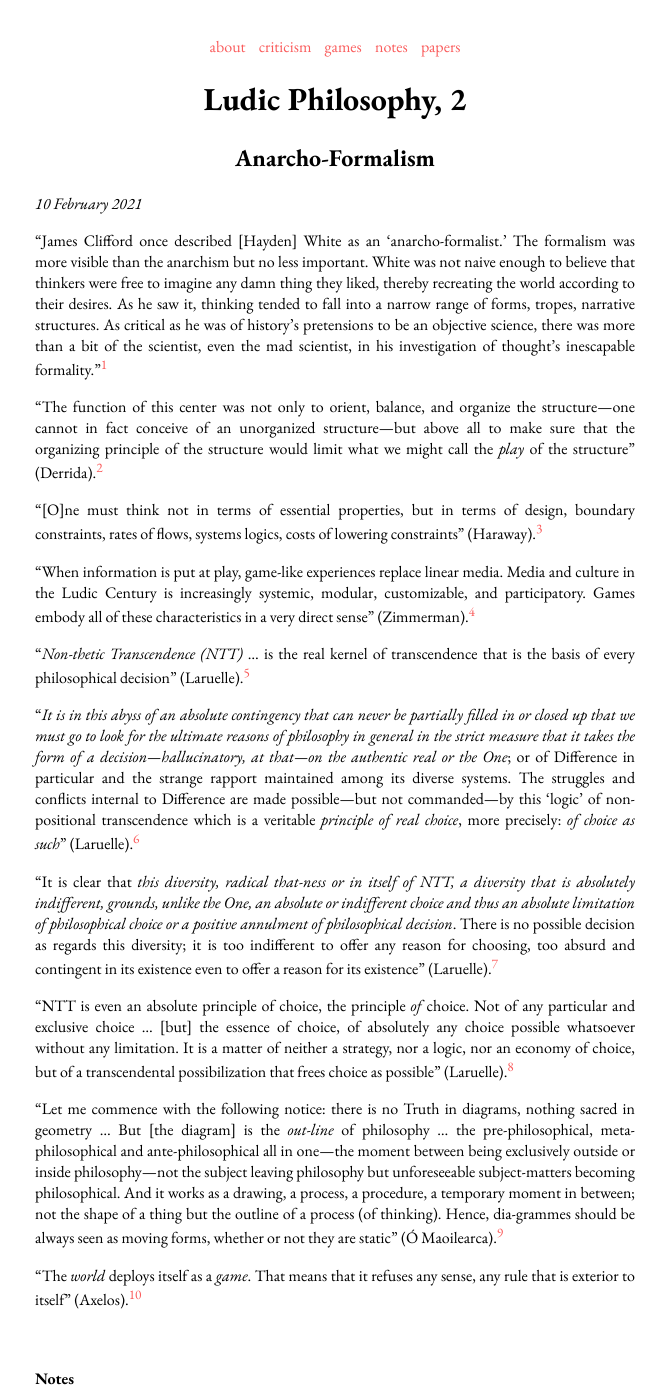
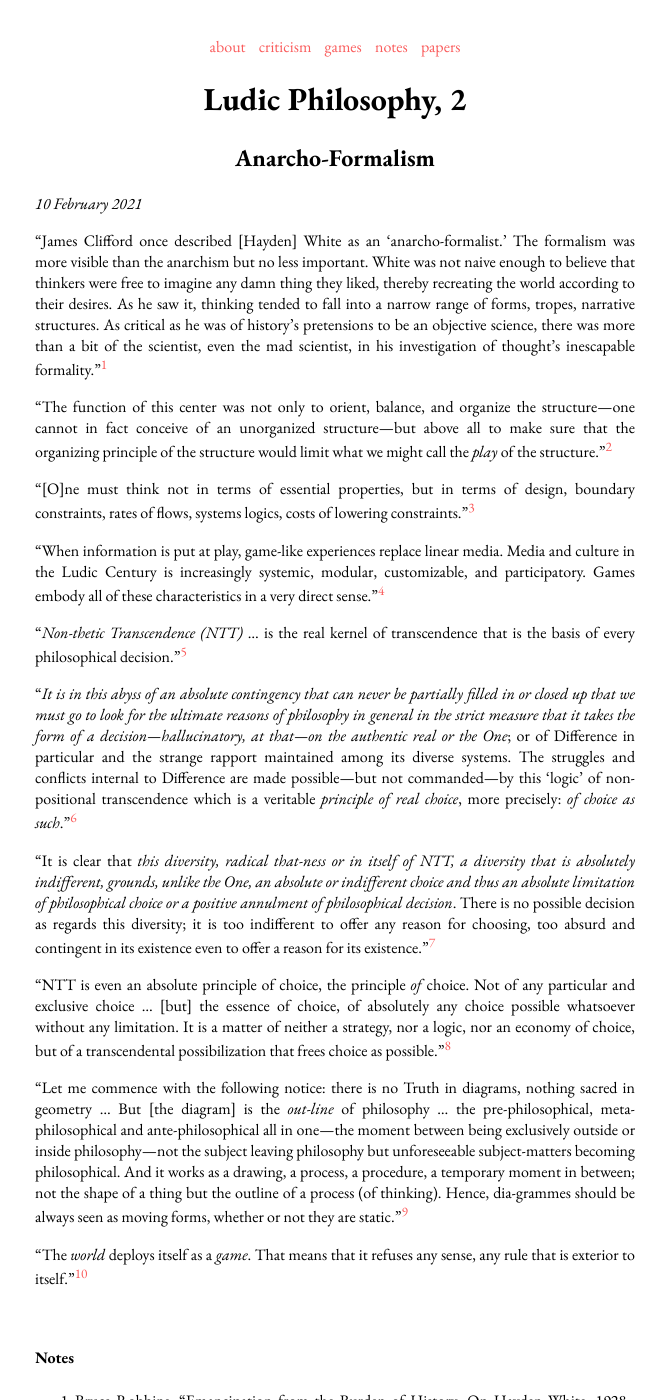
Before and after one commit to steinea/steinea.github.io, a Jekyll site: the page built from _posts/2021-02-10-ludic-philosophy-2.md, in a window 1280 px wide and 1400 px high. Shown: the whole window, without its empty margins (305-971 px from the left). Built offline with Jekyll 4.4.1, drawn with Linux system fonts in a browser that asks for light colours.

Commit message:
Resubmerged parentheticals

```diff
--- a/_posts/2021-02-10-ludic-philosophy-2.md
+++ b/_posts/2021-02-10-ludic-philosophy-2.md
@@ -6,23 +6,23 @@
 ---
 "James Clifford once described [Hayden] White as an 'anarcho-formalist.' The formalism was more visible than the anarchism but no less important. White was not naive enough to believe that thinkers were free to imagine any damn thing they liked, thereby recreating the world according to their desires. As he saw it, thinking tended to fall into a narrow range of forms, tropes, narrative structures. As critical as he was of history’s pretensions to be an objective science, there was more than a bit of the scientist, even the mad scientist, in his investigation of thought’s inescapable formality."[^1]
 
-"The function of this center was not only to orient, balance, and organize the structure---one cannot in fact conceive of an unorganized structure---but above all to make sure that the organizing principle of the structure would limit what we might call the *play* of the structure" (Derrida).[^2]
+"The function of this center was not only to orient, balance, and organize the structure---one cannot in fact conceive of an unorganized structure---but above all to make sure that the organizing principle of the structure would limit what we might call the *play* of the structure."[^2]
 
-"[O]ne must think not in terms of essential properties, but in terms of design, boundary constraints, rates of flows, systems logics, costs of lowering constraints" (Haraway).[^3]
+"[O]ne must think not in terms of essential properties, but in terms of design, boundary constraints, rates of flows, systems logics, costs of lowering constraints."[^3]
 
-"When information is put at play, game-like experiences replace linear media. Media and culture in the Ludic Century is increasingly systemic, modular, customizable, and participatory. Games embody all of these characteristics in a very direct sense" (Zimmerman).[^4]
+"When information is put at play, game-like experiences replace linear media. Media and culture in the Ludic Century is increasingly systemic, modular, customizable, and participatory. Games embody all of these characteristics in a very direct sense."[^4]
 
-"*Non-thetic Transcendence (NTT)* ... is the real kernel of transcendence that is the basis of every philosophical decision" (Laruelle).[^5]
+"*Non-thetic Transcendence (NTT)* ... is the real kernel of transcendence that is the basis of every philosophical decision."[^5]
 
-"*It is in this abyss of an absolute contingency that can never be partially filled in or closed up that we must go to look for the ultimate reasons of philosophy in general in the strict measure that it takes the form of a decision---hallucinatory, at that---on the authentic real or the One*; or of Difference in particular and the strange rapport maintained among its diverse systems. The struggles and conflicts internal to Difference are made possible---but not commanded---by this 'logic' of non-positional transcendence which is a veritable *principle of real choice*, more precisely: *of choice as such*" (Laruelle).[^6]
+"*It is in this abyss of an absolute contingency that can never be partially filled in or closed up that we must go to look for the ultimate reasons of philosophy in general in the strict measure that it takes the form of a decision---hallucinatory, at that---on the authentic real or the One*; or of Difference in particular and the strange rapport maintained among its diverse systems. The struggles and conflicts internal to Difference are made possible---but not commanded---by this 'logic' of non-positional transcendence which is a veritable *principle of real choice*, more precisely: *of choice as such*."[^6]
 
-"It is clear that *this diversity, radical that-ness or in itself of NTT, a diversity that is absolutely indifferent, grounds, unlike the One, an absolute or indifferent choice and thus an absolute limitation of philosophical choice or a positive annulment of philosophical decision*. There is no possible decision as regards this diversity; it is too indifferent to offer any reason for choosing, too absurd and contingent in its existence even to offer a reason for its existence" (Laruelle).[^7]
+"It is clear that *this diversity, radical that-ness or in itself of NTT, a diversity that is absolutely indifferent, grounds, unlike the One, an absolute or indifferent choice and thus an absolute limitation of philosophical choice or a positive annulment of philosophical decision*. There is no possible decision as regards this diversity; it is too indifferent to offer any reason for choosing, too absurd and contingent in its existence even to offer a reason for its existence."[^7]
 
-"NTT is even an absolute principle of choice, the principle *of* choice. Not of any particular and exclusive choice ... [but] the essence of choice, of absolutely any choice possible whatsoever without any limitation. It is a matter of neither a strategy, nor a logic, nor an economy of choice, but of a transcendental possibilization that frees choice as possible" (Laruelle).[^8]
+"NTT is even an absolute principle of choice, the principle *of* choice. Not of any particular and exclusive choice ... [but] the essence of choice, of absolutely any choice possible whatsoever without any limitation. It is a matter of neither a strategy, nor a logic, nor an economy of choice, but of a transcendental possibilization that frees choice as possible."[^8]
 
-"Let me commence with the following notice: there is no Truth in diagrams, nothing sacred in geometry ... But [the diagram] is the *out-line* of philosophy ... the pre-philosophical, meta-philosophical and ante-philosophical all in one---the moment between being exclusively outside or inside philosophy---not the subject leaving philosophy but unforeseeable subject-matters becoming philosophical. And it works as a drawing, a process, a procedure, a temporary moment in between; not the shape of a thing but the outline of a process (of thinking). Hence, dia-grammes should be always seen as moving forms, whether or not they are static" (Ó Maoilearca).[^9]
+"Let me commence with the following notice: there is no Truth in diagrams, nothing sacred in geometry ... But [the diagram] is the *out-line* of philosophy ... the pre-philosophical, meta-philosophical and ante-philosophical all in one---the moment between being exclusively outside or inside philosophy---not the subject leaving philosophy but unforeseeable subject-matters becoming philosophical. And it works as a drawing, a process, a procedure, a temporary moment in between; not the shape of a thing but the outline of a process (of thinking). Hence, dia-grammes should be always seen as moving forms, whether or not they are static."[^9]
 
-"The *world* deploys itself as a *game*. That means that it refuses any sense, any rule that is exterior to itself" (Axelos).[^10]
+"The *world* deploys itself as a *game*. That means that it refuses any sense, any rule that is exterior to itself."[^10]
 
 <br>
 
```
